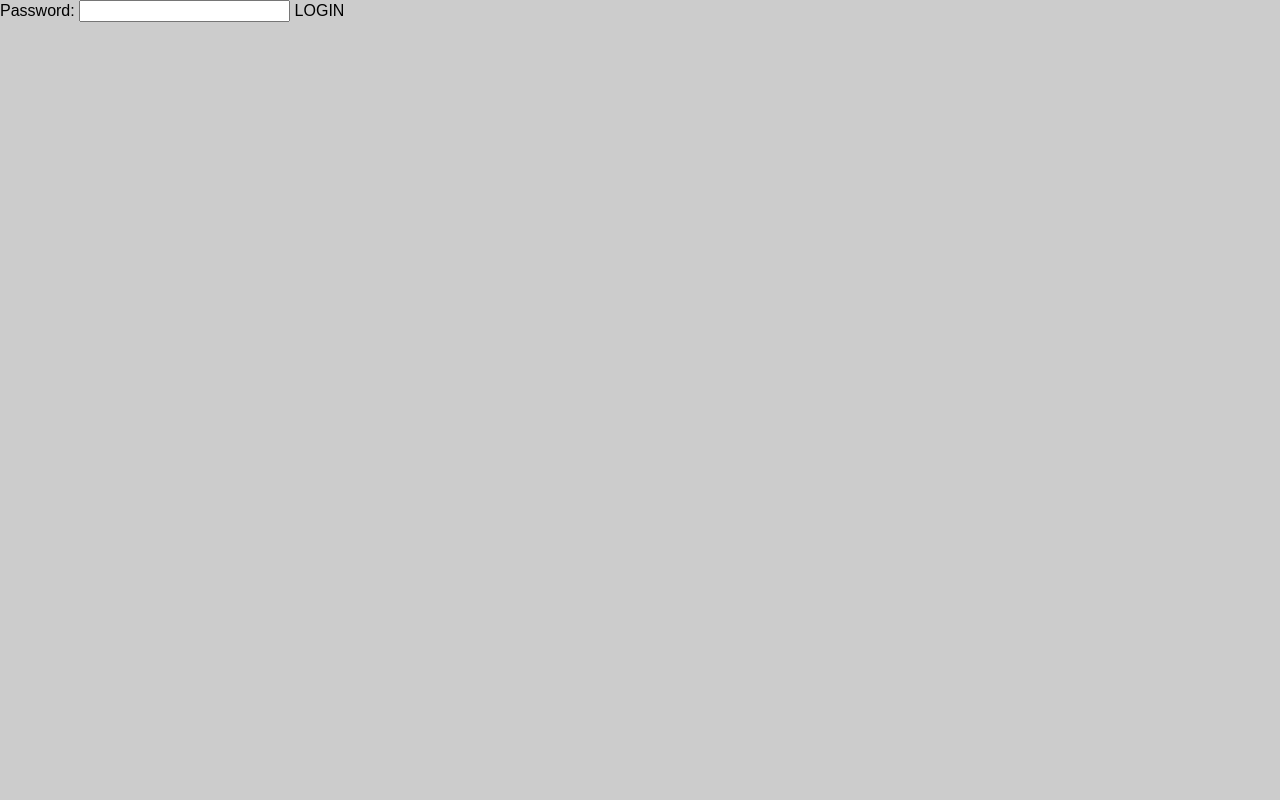
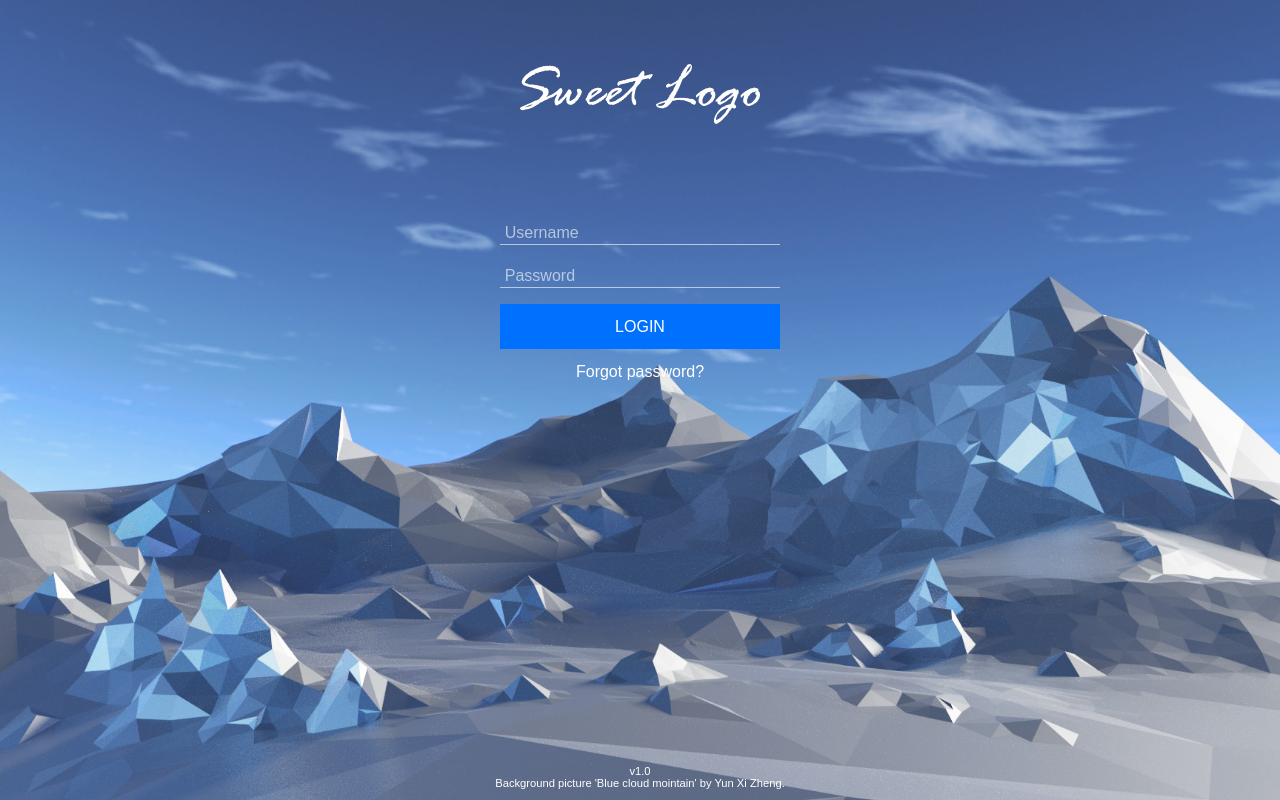
Before and after one commit to BrightSoul/knockoutjs-spa, a plain HTML site: page index.html in a window 1280 px wide. Both pictures are taken after a click on the button 1257 px from the left and 22 px from the top of the page. Shown: the top 800 px of the page. Drawn offline with Linux system fonts and the light colour scheme.

Commit message:
Styling login

```diff
--- a/style/app.css
+++ b/assets/styles/app.css
@@ -29,21 +29,7 @@ h1 {
     overflow:hidden;
     display:block;
 }
-button {
-    background-color:transparent;
-    border:0;
-    text-transform: uppercase;
-    cursor:pointer;
-}
-button:active {
-    opacity: 0.5;
-}
-button.inverted {
-    color:#fff;
-}
-button.primary {
-    background-color: orange;
-}
+
 #navbar {
     position:absolute;
     left:0;
@@ -63,6 +49,7 @@ button.primary {
     left:0;
     top:0;
     bottom:0;
+    padding:0;
     width:2em;
     height:2em;
 }
@@ -74,6 +61,7 @@ button.primary {
     bottom:0;
     width:2em;
     height:2em;
+    padding:0;
 }
 #menu {
     font-size:1em;
@@ -171,3 +159,95 @@ main {
 #nav-stack li.pending-delete {
     animation-name: page-exit;
 }
+
+/* Inputs */
+button {
+    border: 0;
+    padding: 0.8em 0.2em;
+    width: 100%;
+    display: block;
+    background-color:transparent;
+    border: 1px solid transparent;
+    outline:none;
+    box-sizing: border-box;
+}
+
+button:active {
+    opacity: 0.8;
+}
+
+input, select {
+    margin: 0.5em 0;
+}
+
+.inverted {
+    color:#fff;
+}
+
+input {
+    width:100%;
+    padding: 0.9em 0.3em 0.1em 0.3em;
+    background-color:transparent;
+    border:0;
+    border-bottom:1px solid rgba(0, 0, 0, 0.6);
+    outline:none;
+    display: block;
+    box-sizing: border-box;
+}
+input.inverted {
+    border-color:rgba(255, 255, 255, 0.6);
+}
+
+input:focus {
+    border-bottom-color: #0071fe;
+}
+input.inverted:focus {
+    border-bottom-color: #fff;
+}
+
+button.primary {
+    text-transform: uppercase;
+    background-color: #0071fe;
+    color: #fff;
+}
+
+button.secondary {
+    text-transform: uppercase;
+    background-color: transparent;
+    border-color: rgba(0, 0, 0, 0.6);
+}
+
+input.inverted:focus {
+    border-color:rgba(255, 255, 255, 0.8);
+}
+.field {
+    position:relative;
+}
+.field label {
+    position:absolute;
+    display:block;
+    top:0;
+    left:0;
+    bottom:0;
+    right:0;
+    padding: 0.9em 0.3em 0.1em 0.3em;
+    box-sizing: border-box;
+    color:rgba(0, 0, 0, 0.8);
+    pointer-events: none;
+    text-align: left;
+    font-size: 1em;
+    transition: font-size 0.2s, top 0.2s, color 0.2s;
+}
+.field input:focus+label, .field input:valid+label {
+    font-size:0.7em;
+    top:-1em;
+}
+.field input:focus+label {
+    color: #0071fe;
+}
+.field input.inverted:focus+label {
+    color: #fff;
+}
+.field label.inverted {
+    color:rgba(255, 255, 255, 0.6);
+}
--- a/components/shared/login/login.html
+++ b/components/shared/login/login.html
@@ -1,3 +1,21 @@
-Password:
-<input type="password" data-bind="value: password" />
-<button type="button" data-bind="click: login">Login</button>
+<div style="background-color:#8894a3; background-image:url('/assets/images/yun-xi-zheng-bluecloudmountain.jpg'); background-size:cover; background-position: center center; width:100vw; height:100vh; text-align:center;">
+    <div>
+        <img src="/assets/images/logo.svg" style="width:100%; max-width:15em; margin:4em 0;" />
+    </div>
+    <form style="width:100%; max-width:300px; margin:auto; padding:10px; box-sizing:border-box;">
+        <div class="field">
+            <input class="inverted" type="text" data-bind="value:username" required autocomplete="off" />
+            <label class="inverted">Username</label>
+        </div>
+        <div class="field">
+            <input id="login-password" class="inverted" type="password" data-bind="value: password" required autocomplete="off" />
+            <label class="inverted">Password</label>
+        </div>
+        <div>
+            <button type="button" class="primary" data-bind="click: login" style="margin-top:1em">Login</button>
+            <button type="button" class="inverted">Forgot password?</button>
+            <!--<button type="button" class="secondary">Registrati</button>-->
+        </div>
+    </form>
+    <footer style="position:absolute; bottom:1em; font-size:0.7em; width:100%;" class="inverted">v1.0<br />Background picture 'Blue cloud mointain' by Yun Xi Zheng.</footer>
+</div>
--- a/components/shared/login/login.js
+++ b/components/shared/login/login.js
@@ -2,6 +2,7 @@ define(['vendor/knockout', 'services/identity'], function(ko, identity) {
 
     return function LoginViewModel() {
         this.password = ko.observable("");
+        this.username = ko.observable("");
         this.login = function() {
             if (this.password() == "password") {
                 this.password("");
--- a/index.html
+++ b/index.html
@@ -6,8 +6,8 @@
     <meta name="viewport" content="width=device-width, initial-scale=1.0">
     <meta http-equiv="X-UA-Compatible" content="ie=edge">
     <title>App</title>
-    <link href="style/fontawesome/font-awesome.min.css" rel="stylesheet" type="text/css" />
-    <link href="style/app.css" rel="stylesheet" type="text/css" />
+    <link href="assets/styles/fontawesome/font-awesome.min.css" rel="stylesheet" type="text/css" />
+    <link href="assets/styles/app.css" rel="stylesheet" type="text/css" />
 </head>
 
 <body id="app">
@@ -20,7 +20,7 @@
     </header>
     <main>
         <ul id="nav-stack" data-bind="foreach: navigator.navigationStack()">
-            <li data-bind="component: $data, css: {'pending-delete': $data.pendingDelete()}"></li>
+            <li data-bind="component: $data, attr: {'class':'component-' + $data.name}, css: {'pending-delete': $data.pendingDelete()}"></li>
         </ul>
     </main>
     <!-- Overlays -->
```
Also changed, not shown: assets/images/logo.svg (added), assets/images/yun-xi-zheng-bluecloudmountain.jpg (added), assets/styles/fontawesome/FontAwesome.otf (renamed from style/fontawesome/FontAwesome.otf), assets/styles/fontawesome/font-awesome.min.css (renamed from style/fontawesome/font-awesome.min.css), assets/styles/fontawesome/fontawesome-webfont.ttf (renamed from style/fontawesome/fontawesome-webfont.ttf), assets/styles/fontawesome/fontawesome-webfont.woff (renamed from style/fontawesome/fontawesome-webfont.woff), assets/styles/fontawesome/fontawesome-webfont.woff2 (renamed from style/fontawesome/fontawesome-webfont.woff2), 4 other files.
